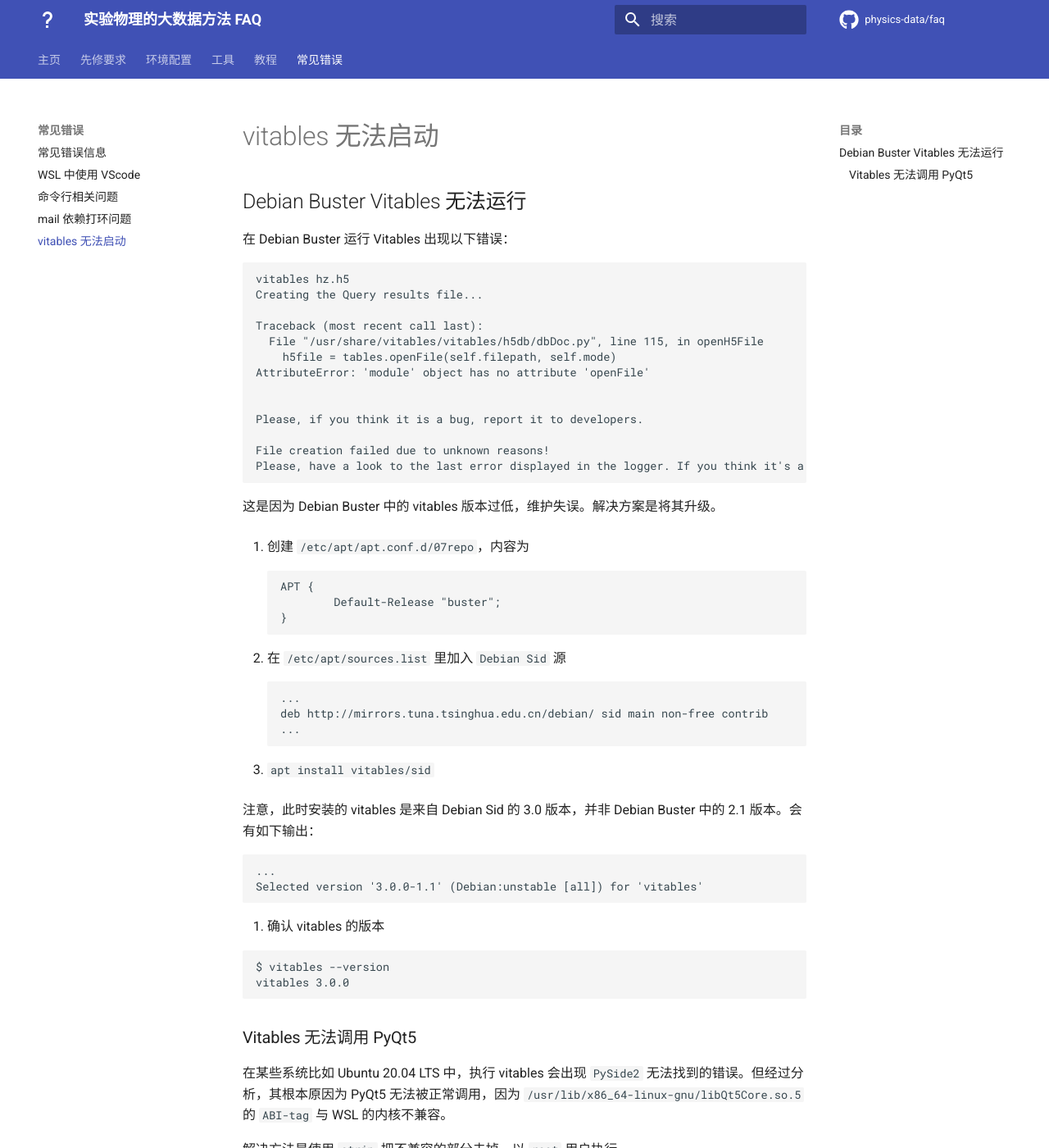
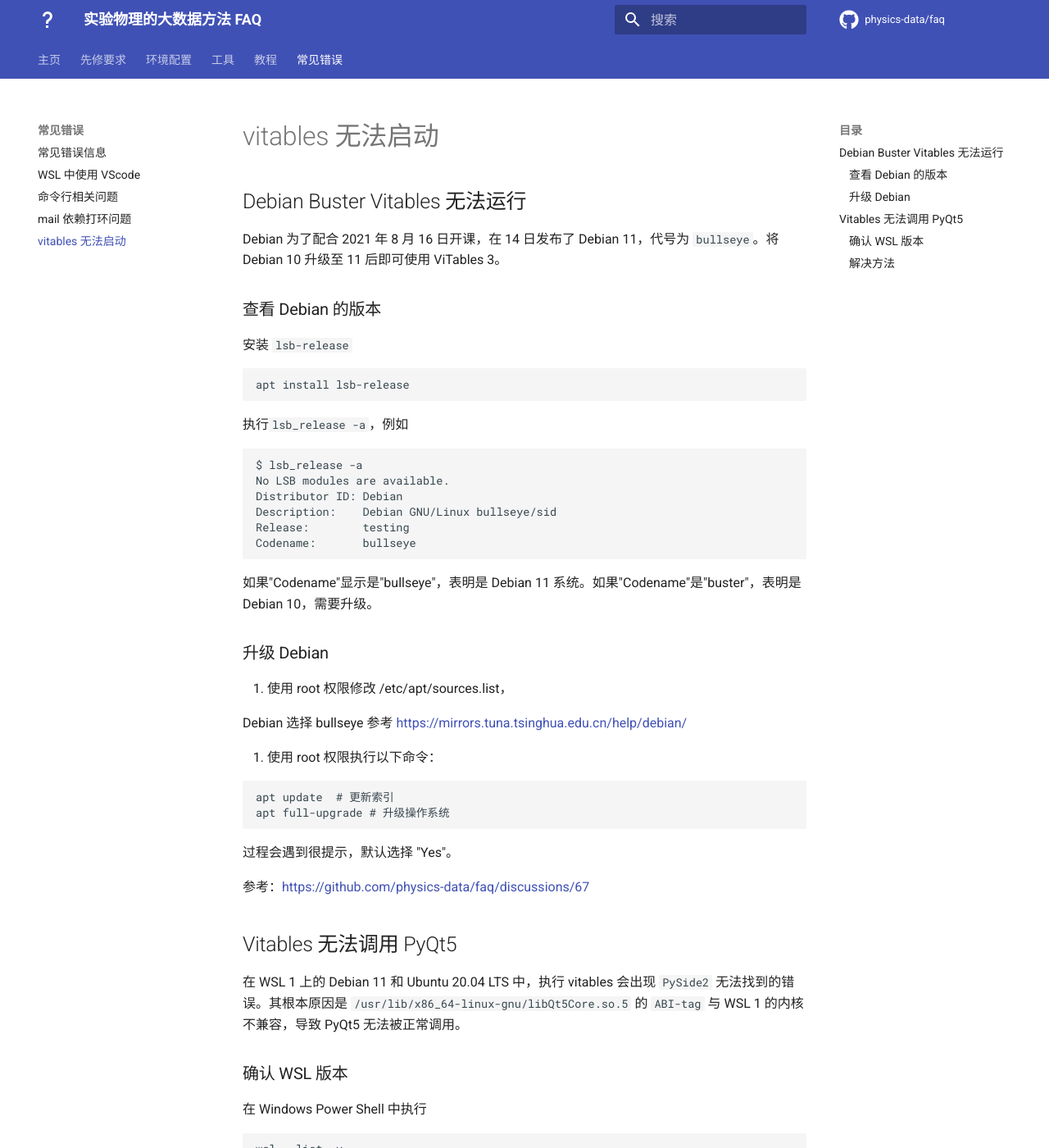
Before and after one commit to physics-data/faq, an MkDocs documentation site: the page built from docs/error/viewer.md, in a window 1280 px wide and 1400 px high. Shown: the whole window at 82% size. Built offline with MkDocs 1.6.1 and Material for MkDocs 9.7.7, drawn with Linux system fonts in a browser that asks for light colours; comment, search, counter and statistics services are not loaded; some of the changed text lies outside the part shown.

Commit message:
viewer: 调整 vitables debian 上的用法，不再需要 buster。

````diff
--- a/docs/error/viewer.md
+++ b/docs/error/viewer.md
@@ -1,60 +1,60 @@
 ## Debian Buster Vitables 无法运行
 
-在 Debian Buster 运行 Vitables 出现以下错误：
+Debian 为了配合 2021 年 8 月 16 日开课，在 14 日发布了 Debian 11，代号为 `bullseye`。将 Debian 10 升级至 11 后即可使用 ViTables 3。
 
+### 查看 Debian 的版本
+
+安装 `lsb-release`
 ```
-vitables hz.h5
-Creating the Query results file...
+apt install lsb-release
+```
+执行`lsb_release -a`，例如
+```
+$ lsb_release -a
+No LSB modules are available.
+Distributor ID: Debian
+Description:    Debian GNU/Linux bullseye/sid
+Release:        testing
+Codename:       bullseye
+```
+如果"Codename"显示是"bullseye"，表明是 Debian 11 系统。如果"Codename"是"buster"，表明是 Debian 10，需要升级。
 
-Traceback (most recent call last):
-  File "/usr/share/vitables/vitables/h5db/dbDoc.py", line 115, in openH5File
-    h5file = tables.openFile(self.filepath, self.mode)
-AttributeError: 'module' object has no attribute 'openFile'
+### 升级 Debian
+1. 使用 root 权限修改 /etc/apt/sources.list，
 
+   Debian 选择 bullseye 参考 https://mirrors.tuna.tsinghua.edu.cn/help/debian/
 
-Please, if you think it is a bug, report it to developers.
+2. 使用 root 权限执行以下命令：
 
-File creation failed due to unknown reasons!
-Please, have a look to the last error displayed in the logger. If you think it's a bug, please report it to developers.
+   ```
+   apt update  # 更新索引
+   apt full-upgrade # 升级操作系统
+   ```
+
+   过程会遇到很提示，默认选择 "Yes"。
+
+参考：https://github.com/physics-data/faq/discussions/67
+
+## Vitables 无法调用 PyQt5
+
+在 WSL 1 上的 Debian 11 和 Ubuntu 20.04 LTS 中，执行 vitables 会出现 `PySide2` 无法找到的错误。其根本原因是 `/usr/lib/x86_64-linux-gnu/libQt5Core.so.5` 的 `ABI-tag` 与 WSL 1 的内核不兼容，导致 PyQt5 无法被正常调用。
+
+### 确认 WSL 版本
+
+在 Windows Power Shell 中执行
 ```
+wsl --list -v
+```
+查看"VERSION" 列的输出，如
+```
+  NAME   STATE   VERSION
+* Debian Running 1
+```
+表明 Debian 运行的环境为 WSL 1。如果`wsl`提示不支持`-v`选项，则代表它的版本是 1。
 
-这是因为 Debian Buster 中的 vitables 版本过低，维护失误。解决方案是将其升级。
+### 解决方法
 
-1. 创建 `/etc/apt/apt.conf.d/07repo`，内容为
-```
-APT {
-        Default-Release "buster";
-}
-```
-
-2. 在 `/etc/apt/sources.list` 里加入 `Debian Sid` 源
-```
-...
-deb http://mirrors.tuna.tsinghua.edu.cn/debian/ sid main non-free contrib
-...
-```
-
-3. `apt install vitables/sid`
-
-注意，此时安装的 vitables 是来自 Debian Sid 的 3.0 版本，并非 Debian Buster 中的 2.1 版本。会有如下输出：
-
-```
-...
-Selected version '3.0.0-1.1' (Debian:unstable [all]) for 'vitables'
-```
-
-4. 确认 vitables 的版本
-
-```
-$ vitables --version
-vitables 3.0.0
-```
-
-### Vitables 无法调用 PyQt5
-
-在某些系统比如 Ubuntu 20.04 LTS 中，执行 vitables 会出现 `PySide2` 无法找到的错误。但经过分析，其根本原因为 PyQt5 无法被正常调用，因为 `/usr/lib/x86_64-linux-gnu/libQt5Core.so.5` 的 `ABI-tag` 与 WSL 的内核不兼容。
-
-解决方法是使用 `strip` 把不兼容的部分去掉。以 `root` 用户执行，
+使用 `strip` 把不兼容的部分去掉。以 `root` 用户执行，
 
 ```
 strip --remove-section=.note.ABI-tag /usr/lib/x86_64-linux-gnu/libQt5Core.so.5
````
